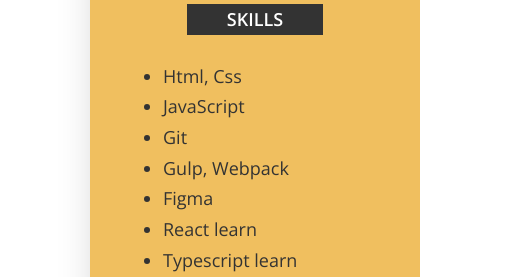
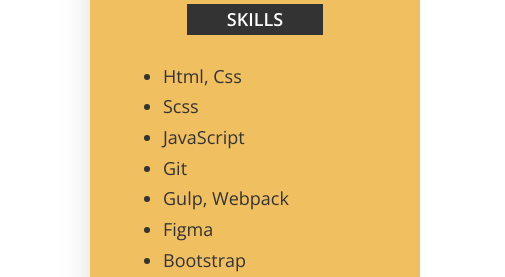
Before and after one commit to BANDITOS86/cv, a plain HTML site: page index.html in a window 1280 px wide. Shown: the part 741-1018 px from the top of the page, 0-505 px from the left. Drawn offline with Linux system fonts and the light colour scheme.

Commit message:
complete cv

```diff
--- a/index.html
+++ b/index.html
@@ -47,10 +47,12 @@
             <h3 class="skills__title">Skills</h3>
             <ul class="skills__list">
               <li class="skills__item">Html, Css</li>
+              <li class="skills__item">Scss</li>
               <li class="skills__item">JavaScript</li>
               <li class="skills__item">Git</li>
               <li class="skills__item">Gulp, Webpack</li>
               <li class="skills__item">Figma</li>
+              <li class="skills__item">Bootstrap</li>
               <li class="skills__item">React learn</li>
               <li class="skills__item">Typescript learn</li>
             </ul>
```
